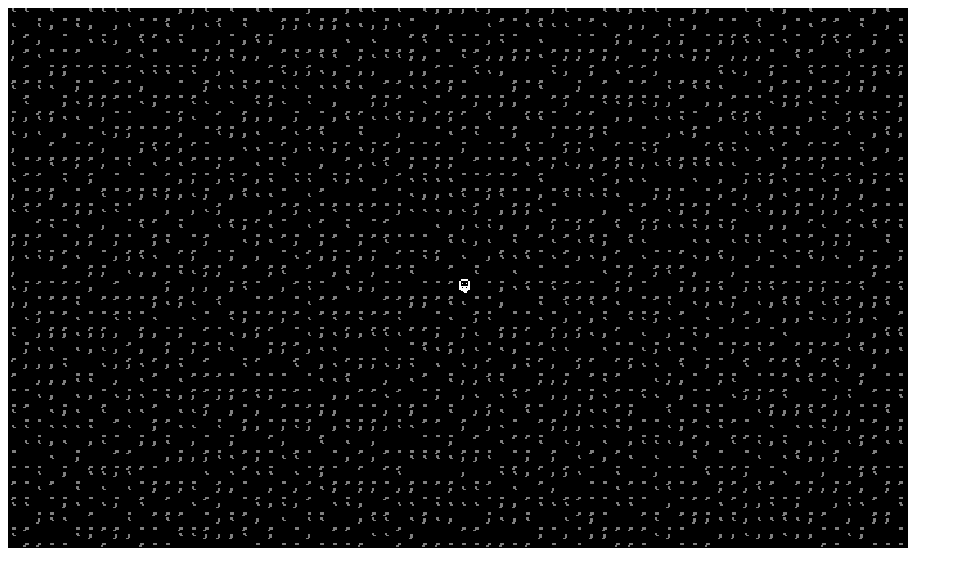
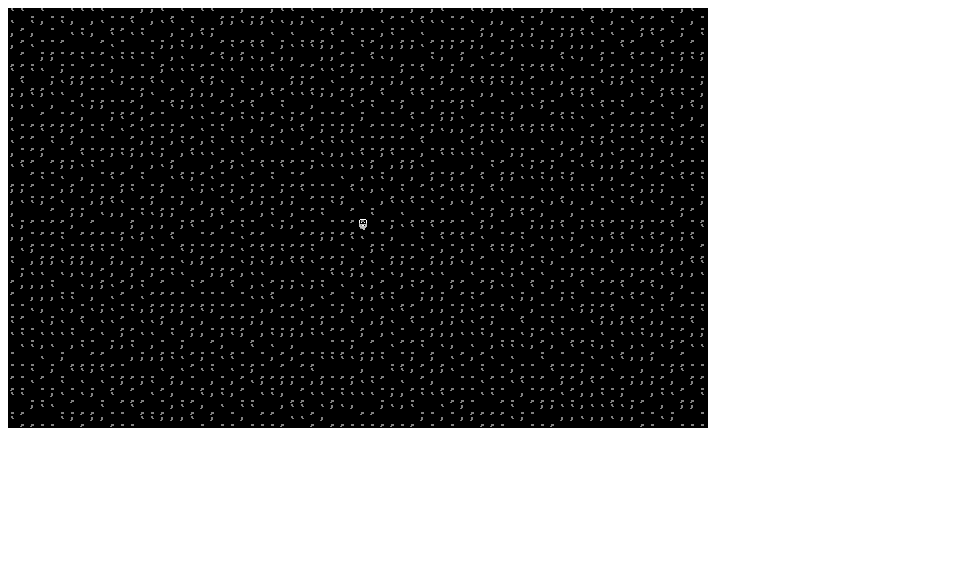
Before and after one commit to joebentley/survival.js, a website built with webpack: page public/index.html in a window 1280 px wide. Shown: the whole page, without its empty margins (0-963 px from the left). Built offline with nearby package versions, Linux system fonts and the light colour scheme.

Commit message:
Made things transparent by default

```diff
--- a/public/index.html
+++ b/public/index.html
@@ -5,7 +5,7 @@
     <title>Survival Game</title>
     <style>
         #game {
-            width: 900px;
+            /*width: 900px;*/
             image-rendering: pixelated;
         }
     </style>
--- a/src/font.js
+++ b/src/font.js
@@ -1,4 +1,4 @@
-import {CHAR_WIDTH, CHAR_HEIGHT} from './point';
+import {CHAR_WIDTH, CHAR_HEIGHT, SCENE_WIDTH, SCENE_HEIGHT} from './point';
 
 export const NUM_PER_ROW = 16;
 
@@ -56,7 +56,7 @@ export class Font {
     }
   }
 
-  drawChar(x, y, char, fColor = 'white', bColor = 'black') {
+  drawChar(x, y, char, fColor = 'none', bColor = 'transparent') {
     if (this.characterCache == null)
       this.generateCharacterCache();
 
@@ -70,9 +70,11 @@ export class Font {
     let rect = {x: charSheetCoord.x, y: charSheetCoord.y, w: CHAR_WIDTH, h: CHAR_HEIGHT};
     let charObject = {char, fColor, bColor};
 
+    if (bColor !== 'none') {
       // draw background color of character
       this.ctx.fillStyle = bColor;
       this.ctx.fillRect(x, y, rect.w, rect.h);
+    }
 
     if (this._canvasCache == null)
       this._canvasCache = new Map();
@@ -89,11 +91,15 @@ export class Font {
 
       // draw the font character first
       tempCtx.drawImage(this.fontImage, rect.x, rect.y, rect.w, rect.h, 0, 0, rect.w, rect.h);
+
+      // don't tint if fColor === 'none'
+      if (fColor !== 'none') {
         // only keep pixels that overlay the pixels of the character
         tempCtx.globalCompositeOperation = 'source-in';
         tempCtx.fillStyle = fColor;
         // draw colored rectangle over the character, only pixels overlapping the character are kept
         tempCtx.fillRect(0, 0, rect.w, rect.h);
+      }
 
       this._canvasCache.set(JSON.stringify(charObject), tempCanvas);
     }
--- a/src/index.js
+++ b/src/index.js
@@ -52,12 +52,15 @@ const loop = state => {
     pressedKeys.delete(key);
   }
 
-  let {font, world, player} = state;
+  let {font, world, player, ctx, canvas} = state;
 
   // drawing, only draw if state has been tainted
 
   if (state.drawTainted) {
     state.drawTainted = false;
+
+    ctx.fillStyle = 'black';
+    ctx.fillRect(0, 0, canvas.width, canvas.height);
 
     world.draw(font, state);
 
@@ -79,8 +82,6 @@ window.onload = () => {
   canvas.width = CHAR_WIDTH * SCENE_WIDTH;
   canvas.height = CHAR_HEIGHT * SCENE_HEIGHT;
   let ctx = canvas.getContext('2d');
-  ctx.fillStyle = 'black';
-  ctx.fillRect(0, 0, canvas.width, canvas.height);
 
   const player = new Player(new Point(SCENE_WIDTH * (100 + 0.5), SCENE_HEIGHT * (100 + 0.5)));
 
@@ -91,7 +92,7 @@ window.onload = () => {
       let font = new Font(maskedCanvas, ctx);
       let world = new World();
       world.randomizeScene(new Point(100, 100));
-      loop({font, world, player, drawTainted: true});
+      loop({font, world, player, drawTainted: true, canvas, ctx});
     });
 
   document.addEventListener('keydown', (event) => {
```
Lines whose indentation alone changed are shown as unchanged.
